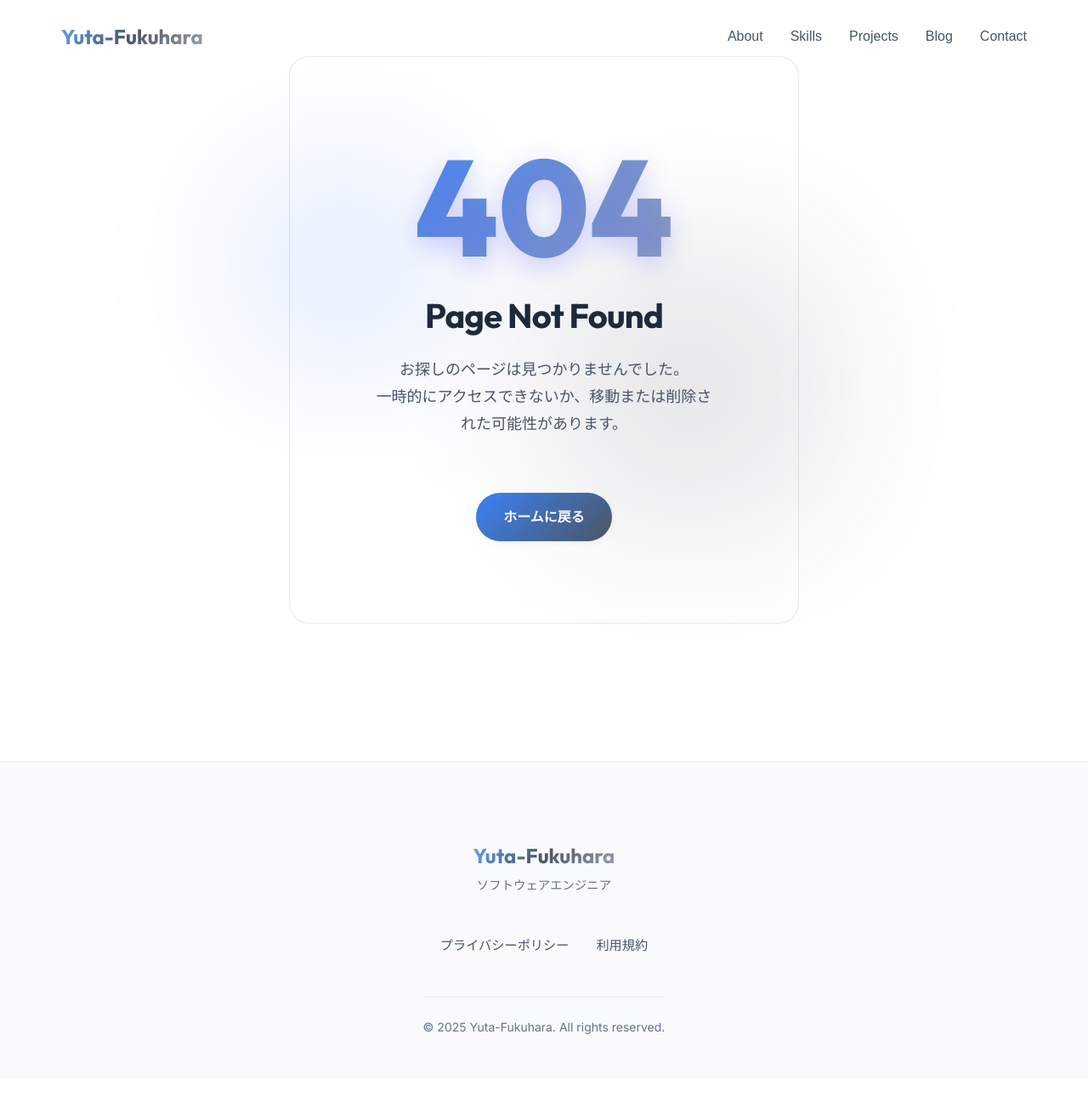
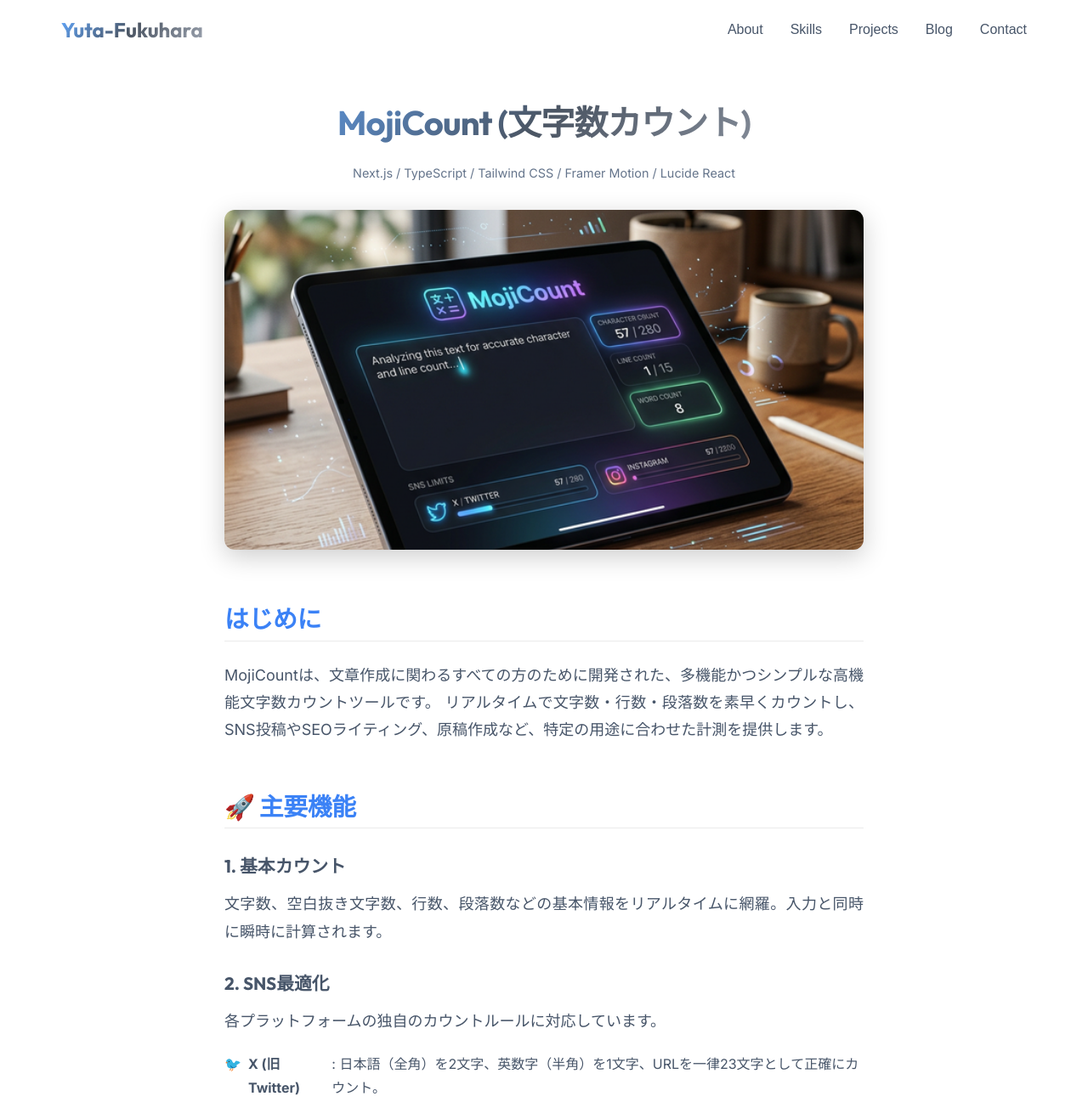
Before and after one commit to yufu085312/YU-FU.SITE, a Next.js app: page /projects/mojicount in a window 1280 px wide. Before the commit this address had no page. Shown: the top 1297 px of the page at 85% size. Before the commit the page ends 1269 px from the top, so only its background shows below. Built offline with nearby package versions, Linux system fonts and the light colour scheme.

Commit message:
mojicountの追加

```diff
--- /dev/null
+++ b/src/app/projects/mojicount/page.tsx
@@ -0,0 +1,139 @@
+import type { Metadata } from 'next'
+import Image from 'next/image'
+import Link from 'next/link'
+import Header from '@/components/Header'
+import Footer from '@/components/Footer'
+import styles from '../ProjectArticle.module.css'
+
+export const metadata: Metadata = {
+  title: 'MojiCount (文字数カウント) | Yuta Fukuhara',
+  description: '文章作成に関わるすべての方のために開発された、多機能かつシンプルな高機能文字数カウントツール。MojiCountの開発ストーリーと技術スタック。',
+}
+
+export default function MojiCount() {
+  return (
+    <>
+      <Header />
+      <main>
+        <article className={styles.container}>
+          <div className={styles.header}>
+            <h1 className={`${styles.title} gradient-text`}>MojiCount (文字数カウント)</h1>
+            <div className={styles.meta}>
+              <span>Next.js / TypeScript / Tailwind CSS / Framer Motion / Lucide React</span>
+            </div>
+            <div className={styles.heroImageWrapper}>
+              <Image
+                src="/projects/mojicount.png"
+                alt="MojiCount"
+                fill
+                className={styles.heroImage}
+                priority
+              />
+            </div>
+          </div>
+
+          <div className={styles.content}>
+            <section className={styles.section}>
+              <h2>はじめに</h2>
+              <p>
+                MojiCountは、文章作成に関わるすべての方のために開発された、多機能かつシンプルな高機能文字数カウントツールです。
+                リアルタイムで文字数・行数・段落数を素早くカウントし、SNS投稿やSEOライティング、原稿作成など、特定の用途に合わせた計測を提供します。
+              </p>
+            </section>
+
+            <section className={styles.section}>
+              <h2>🚀 主要機能</h2>
+
+              <h3>1. 基本カウント</h3>
+              <p>
+                文字数、空白抜き文字数、行数、段落数などの基本情報をリアルタイムに網羅。入力と同時に瞬時に計算されます。
+              </p>
+
+              <h3>2. SNS最適化</h3>
+              <p>
+                各プラットフォームの独自のカウントルールに対応しています。
+              </p>
+              <ul className={styles.featureList}>
+                <li>🐦 <strong>X (旧Twitter)</strong>: 日本語（全角）を2文字、英数字（半角）を1文字、URLを一律23文字として正確にカウント。</li>
+                <li>📸 <strong>Instagram</strong>: キャプション制限（2,200文字）に基づいた残り文字数表示。</li>
+              </ul>
+
+              <h3>3. SEOライティングサポート</h3>
+              <p>
+                検索エンジン最適化のための文字数目安を確認できます。
+              </p>
+              <ul className={styles.featureList}>
+                <li>🔍 <strong>タイトル</strong>: 30〜35文字の推奨範囲をチェック。</li>
+                <li>🔍 <strong>メタディスクリプション</strong>: 110〜130文字の推奨範囲をチェック。</li>
+              </ul>
+
+              <h3>4. 日本語文字分析と原稿用紙換算</h3>
+              <p>
+                文章の文体や読みやすさを客観的に把握するための比率分析（ひらがな、カタカナ、漢字など）や、400字詰め原稿用紙の枚数への自動換算機能を搭載しています。
+              </p>
+            </section>
+
+            <section className={styles.section}>
+              <h2>🛠 技術スタック</h2>
+              <div className={styles.techStack}>
+                <div className={styles.techItem}>
+                  <h4>Framework</h4>
+                  <p>Next.js (App Router)</p>
+                </div>
+                <div className={styles.techItem}>
+                  <h4>Language</h4>
+                  <p>TypeScript</p>
+                </div>
+                <div className={styles.techItem}>
+                  <h4>Styling</h4>
+                  <p>Tailwind CSS</p>
+                </div>
+                <div className={styles.techItem}>
+                  <h4>Animation</h4>
+                  <p>Framer Motion</p>
+                </div>
+                <div className={styles.techItem}>
+                  <h4>Icons</h4>
+                  <p>Lucide React</p>
+                </div>
+              </div>
+            </section>
+
+            <section className={styles.section}>
+              <h2>🔒 セキュリティ・プライバシー</h2>
+              <p>
+                完全クライアントサイド処理：入力されたテキストはすべて利用者のブラウザ上で処理されます。サーバーに送信されることは一切ないため、機密性の高い文書でも安心してご利用いただけます。
+              </p>
+            </section>
+
+            <div className={styles.links}>
+              <a
+                href="https://mojicount.yu-fu.site/"
+                target="_blank"
+                rel="noopener noreferrer"
+                className="btn btn-primary"
+              >
+                サイトを見る
+              </a>
+              <a
+                href="https://github.com/yufu085312/mojicount"
+                target="_blank"
+                rel="noopener noreferrer"
+                className="btn btn-outline"
+              >
+                GitHubを見る
+              </a>
+            </div>
+
+            <div className={styles.backButtonContainer}>
+              <Link href="/#projects" className="btn btn-ghost">
+                ← プロジェクト一覧に戻る
+              </Link>
+            </div>
+          </div>
+        </article>
+      </main>
+      <Footer />
+    </>
+  )
+}
--- a/src/app/sitemap.ts
+++ b/src/app/sitemap.ts
@@ -21,6 +21,12 @@ export default function sitemap(): MetadataRoute.Sitemap {
       priority: 0.5,
     },
     {
+      url: 'https://portfolio.yu-fu.site/projects/mojicount',
+      lastModified: new Date(),
+      changeFrequency: 'monthly',
+      priority: 0.7,
+    },
+    {
       url: 'https://portfolio.yu-fu.site/projects/smoking-app',
       lastModified: new Date(),
       changeFrequency: 'monthly',
--- a/src/components/Header.module.css
+++ b/src/components/Header.module.css
@@ -4,7 +4,7 @@
   left: 0;
   right: 0;
   z-index: var(--z-fixed);
-  padding: var(--spacing-md) 0;
+  padding: var(--spacing-sm) 0;
   transition: all var(--transition-base);
 }
 
@@ -14,6 +14,10 @@
   -webkit-backdrop-filter: blur(20px);
   border-bottom: 1px solid var(--color-border);
   box-shadow: var(--shadow-sm);
+}
+
+.header.hidden {
+  transform: translateY(-100%);
 }
 
 .headerContent {
--- a/src/components/Header.tsx
+++ b/src/components/Header.tsx
@@ -7,14 +7,30 @@ import styles from './Header.module.css'
 export default function Header() {
   const [isScrolled, setIsScrolled] = useState(false)
   const [isMobileMenuOpen, setIsMobileMenuOpen] = useState(false)
+  const [isHidden, setIsHidden] = useState(false)
+  const [lastScrollY, setLastScrollY] = useState(0)
 
   useEffect(() => {
     const handleScroll = () => {
-      setIsScrolled(window.scrollY > 50)
+      const currentScrollY = window.scrollY
+
+      // 背景色変更の判定
+      setIsScrolled(currentScrollY > 50)
+
+      // 表示・非表示の判定 (100px以上スクロールしている場合のみ)
+      if (currentScrollY > lastScrollY && currentScrollY > 100) {
+        // 下にスクロール
+        if (!isMobileMenuOpen) setIsHidden(true)
+      } else {
+        // 上にスクロール
+        setIsHidden(false)
+      }
+
+      setLastScrollY(currentScrollY)
     }
     window.addEventListener('scroll', handleScroll)
     return () => window.removeEventListener('scroll', handleScroll)
-  }, [])
+  }, [lastScrollY, isMobileMenuOpen])
 
   const scrollToSection = (sectionId: string) => {
     const element = document.getElementById(sectionId)
@@ -33,7 +49,7 @@ export default function Header() {
   ]
 
   return (
-    <header className={`${styles.header} ${isScrolled ? styles.scrolled : ''}`}>
+    <header className={`${styles.header} ${isScrolled ? styles.scrolled : ''} ${isHidden ? styles.hidden : ''}`}>
       <div className="container">
         <div className={styles.headerContent}>
           <Link href="/" className={styles.logo}>
```
Also changed, not shown: src/components/Projects.tsx (+8 -0 lines), public/projects/mojicount.png (added).
